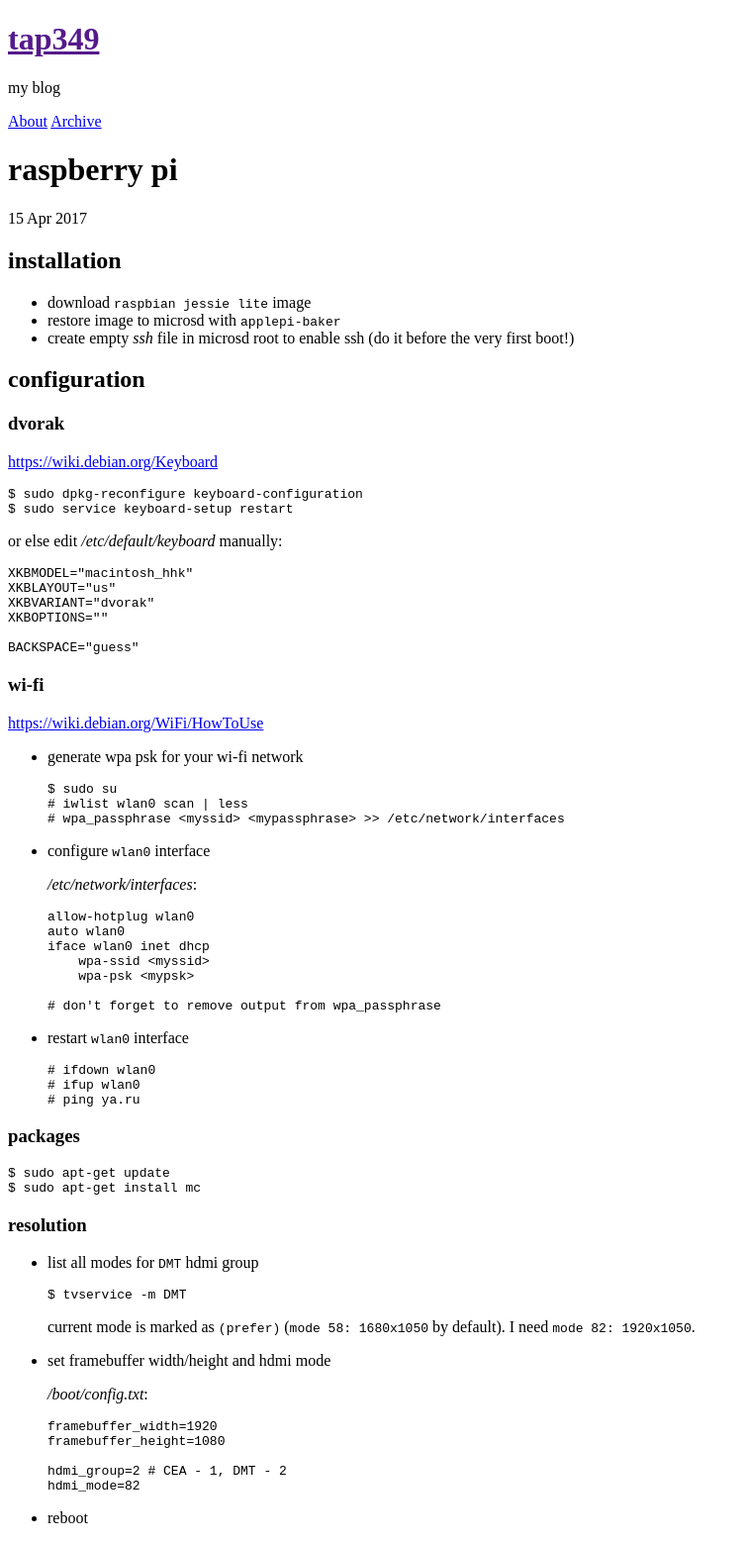
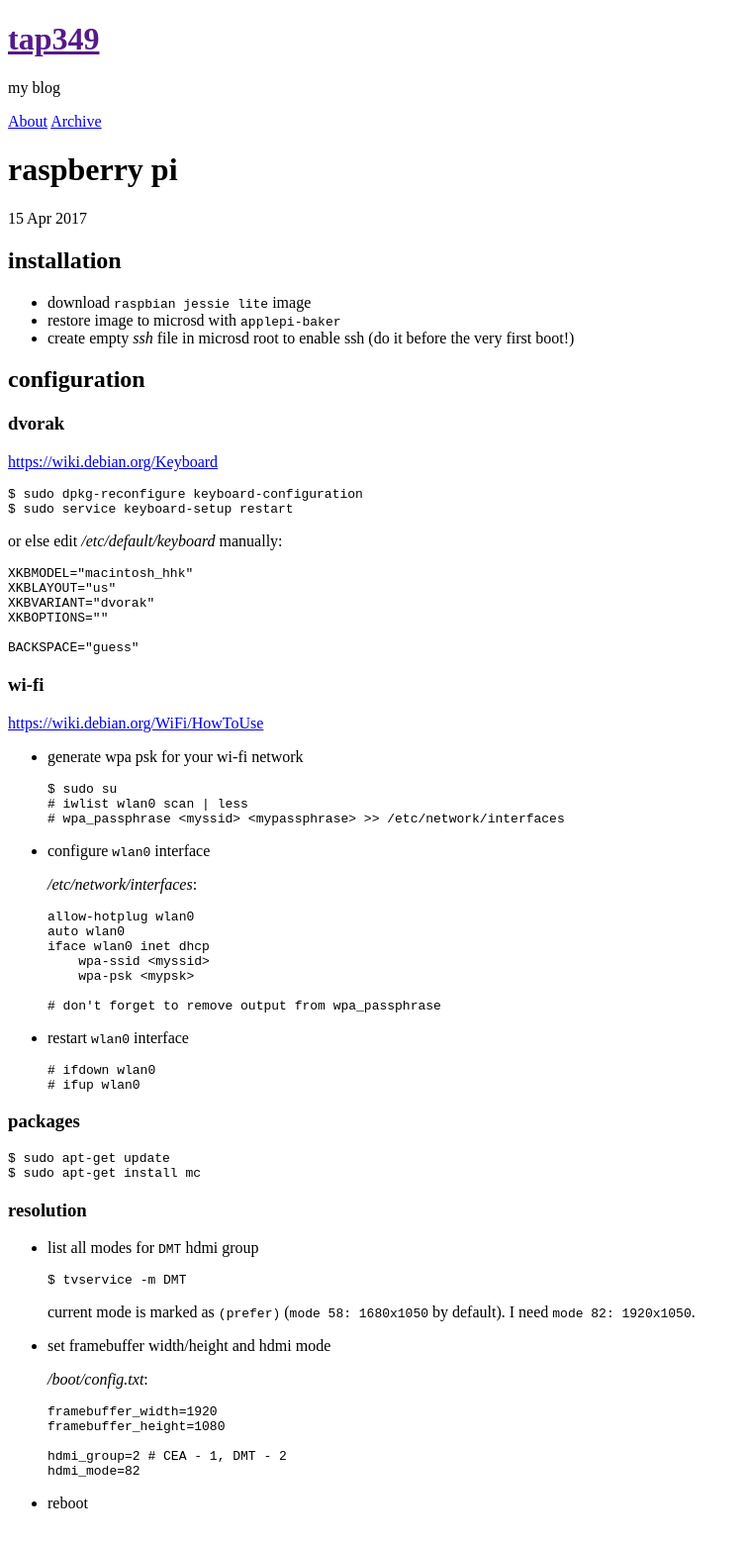
Before and after one commit to tap349/tap349.github.io, a Jekyll site: the page built from _posts/2017-04-15-raspberry-pi.md, in a window 1280 px wide. Shown: the whole page at 99% size, without its empty margins (0-757 px from the left). Built offline with Jekyll 4.4.1, drawn with Linux system fonts in a browser that asks for light colours.

Commit message:
update 2017-04-16_00:18:28

````diff
--- a/_posts/2017-04-15-raspberry-pi.md
+++ b/_posts/2017-04-15-raspberry-pi.md
@@ -68,7 +68,6 @@ BACKSPACE="guess"
   ```sh
   # ifdown wlan0
   # ifup wlan0
-  # ping ya.ru
   ```
 
 ### packages
````
